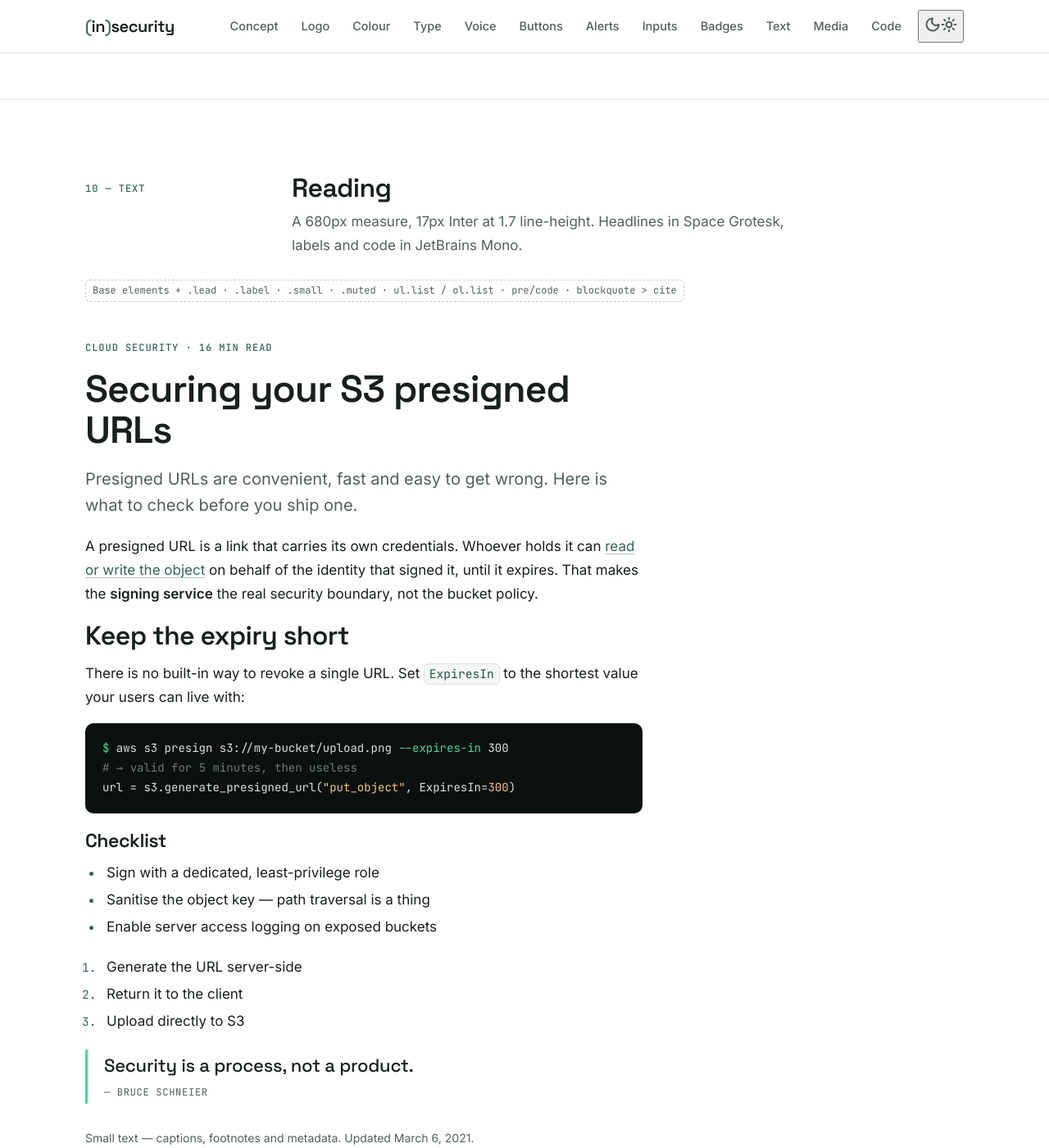
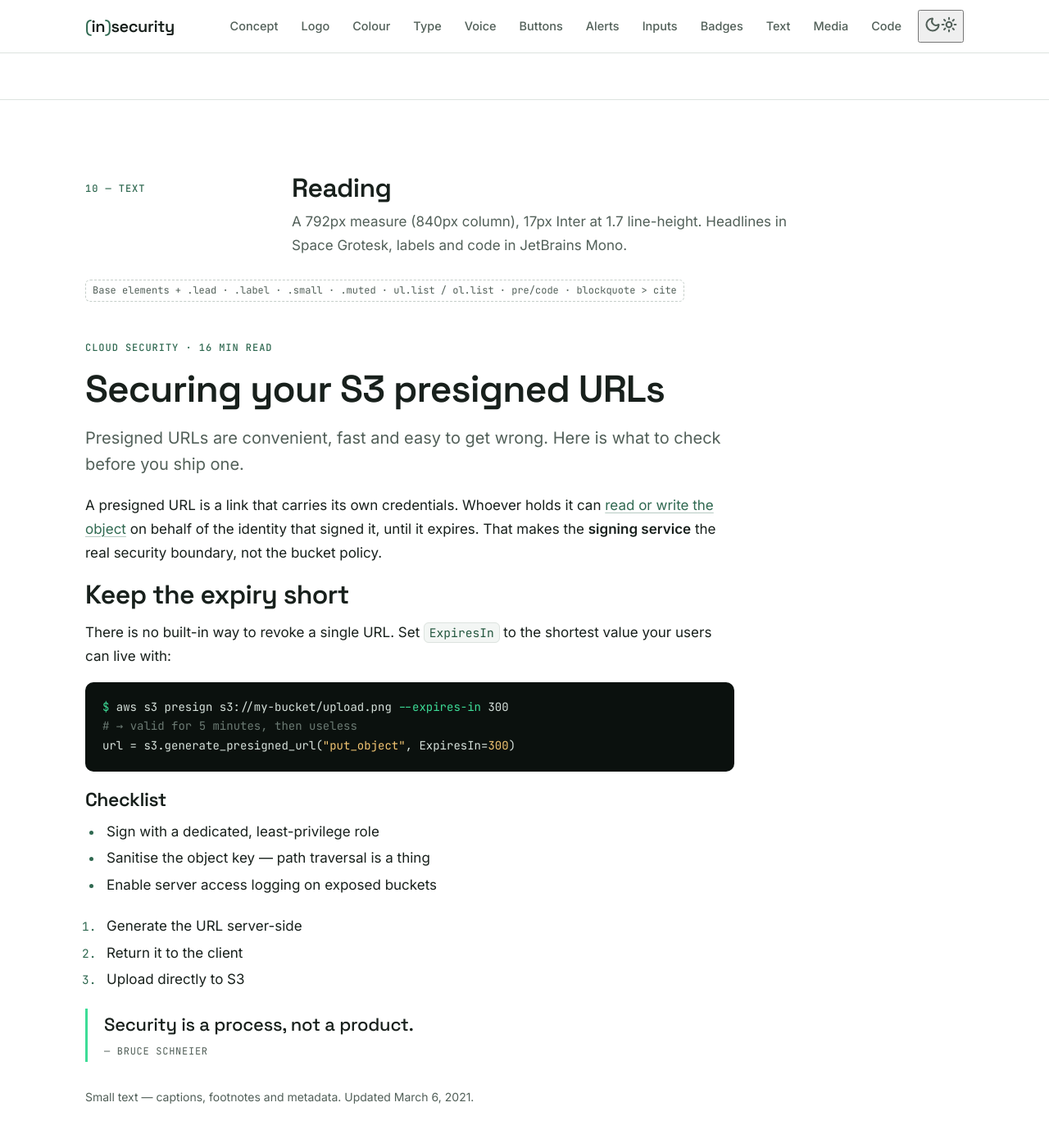
Before and after one commit to santoru/insecurity, a Jekyll site: the page built from brand-guidelines/index.html, in a window 1280 px wide and 1400 px high, scrolled down 8450 px. Shown: the whole window at 82% size. Built offline with Jekyll 4.4.1, drawn with Linux system fonts in a browser that asks for light colours.

Commit message:
Wider reading column on desktop (760 -> 840px)

```diff
--- a/_sass/_about.scss
+++ b/_sass/_about.scss
@@ -42,7 +42,7 @@
 
 /* ---------- Bio ---------- */
 .about-bio { padding-top: 64px; }
-.about-bio-inner { max-width: 700px; margin-left: 224px; }  /* aligned with the section content below */
+.about-bio-inner { max-width: 780px; margin-left: 224px; }  /* aligned with the section content below */
 .about-bio strong { font-weight: 600; }
 
 /* ---------- Sections ---------- */
--- a/_sass/_guidelines.scss
+++ b/_sass/_guidelines.scss
@@ -109,7 +109,7 @@
             .specimen-aa { font-size: 64px; }
             .logo-xl .logo-word { font-size: 30px; }
         }
-        .prose { max-width: 680px; }
+        .prose { max-width: 792px; }
         .ink-toast { max-width: 420px; }
 
 /* Reference helpers */
--- a/_sass/_site.scss
+++ b/_sass/_site.scss
@@ -7,7 +7,7 @@ html { scroll-padding-top: 96px; }
 body { background: var(--bg); }
 
 /* Reading column and wide content column */
-.measure { max-width: 760px; margin: 0 auto; padding: 0 24px; }
+.measure { max-width: 840px; margin: 0 auto; padding: 0 24px; }
 .wide { max-width: 1100px; margin: 0 auto; padding: 0 24px; }
 
 /* ---------- Navbar ---------- */
@@ -267,7 +267,7 @@ body { background: var(--bg); }
 
 @media (min-width: 992px) {
   body.toc-sidebar-open #markdown-toc { display: none; }
-  body.toc-sidebar-open .post-body { margin-left: unquote("max(370px, calc(50% - 380px))"); }
+  body.toc-sidebar-open .post-body { margin-left: unquote("max(370px, calc(50% - 420px))"); }
 }
 @media (max-width: 991.98px) {
   .toc-sidebar { display: none !important; }
--- a/brand-guidelines/index.html
+++ b/brand-guidelines/index.html
@@ -356,7 +356,7 @@ sitemap: false
             <div class="bp-wrap">
                 <div class="bp-head">
                     <span class="label">10 — Text</span>
-                    <div><h2>Reading</h2><p>A 680px measure, 17px Inter at 1.7 line-height. Headlines in Space Grotesk, labels and code in JetBrains Mono.</p></div>
+                    <div><h2>Reading</h2><p>A 792px measure (840px column), 17px Inter at 1.7 line-height. Headlines in Space Grotesk, labels and code in JetBrains Mono.</p></div>
                 </div>
                 <p class="bp-ref-line"><code class="bp-ref">Base elements + .lead · .label · .small · .muted · ul.list / ol.list · pre/code · blockquote > cite</code></p>
                 <article class="prose">
```
